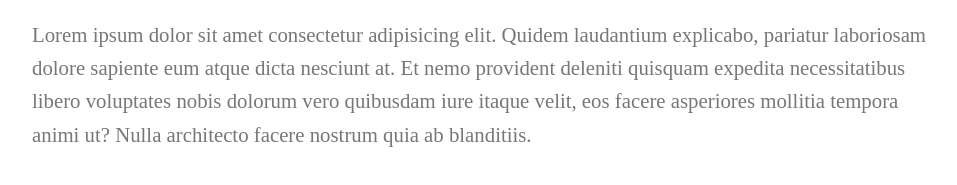
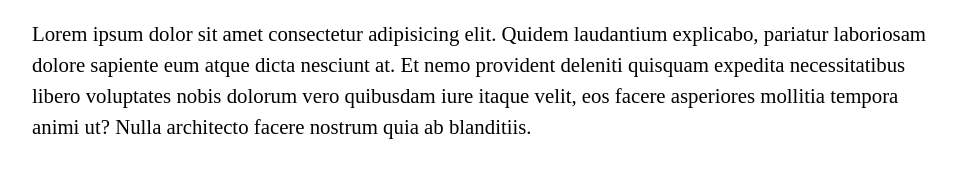
Before and after one commit to Gary-FullStack/FSDI-104-assignment1, a plain HTML site: page index.html in a window 1280 px wide. Shown: the part 163-348 px from the top of the page, without its empty margins (158-1115 px from the left). Drawn offline with Linux system fonts and the light colour scheme.

Commit message:
re-init
stuff

```diff
--- a/css/style.css
+++ b/css/style.css
@@ -1,12 +1,13 @@
 @import url("https://fonts.googleapis.com/css2?family=Lato&family=Roboto:ital,wght@0,100;1,100&display=swap");
 
 body {
+  background-color: white;
   max-width: 900px;
   margin: 0 auto;
   padding: 20px 20px;
   font-size: 1.3em;
-  line-height: 1.6em;
-  color: #777;
+  line-height: 1.5em;
+  color: black;
   font-weight: 300;
 }
 
--- a/index.html
+++ b/index.html
@@ -30,5 +30,6 @@
         architecto facere nostrum quia ab blanditiis.
       </p>
     </section>
+    <script src="/js/script.js"></script>
   </body>
 </html>
--- /dev/null
+++ b/js/script.js
@@ -0,0 +1 @@
+ddd
```
